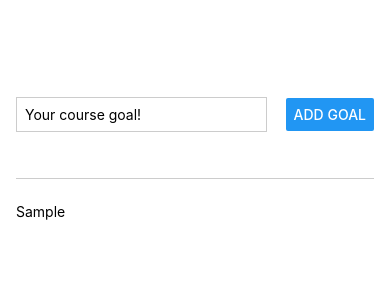
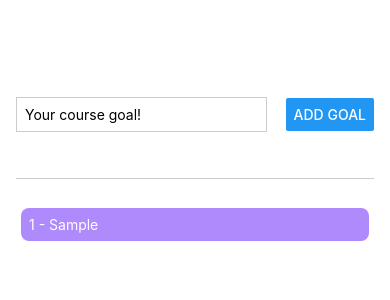
Before and after one commit to jmessi/react-native-goals-app, a React Native app: screen / in a window 390 px wide. Both pictures are taken after typing "Sample" into the empty fields and a click on the button "ADD GOAL". Shown: the top 300 px of the page. Built offline with nearby package versions, Linux system fonts and the light colour scheme.

Commit message:
added scrollview to make long list manageable

```diff
--- a/App.js
+++ b/App.js
@@ -1,5 +1,12 @@
 import { useState } from 'react';
-import { Button, StyleSheet, Text, TextInput, View } from 'react-native';
+import {
+	Button,
+	ScrollView,
+	StyleSheet,
+	Text,
+	TextInput,
+	View,
+} from 'react-native';
 
 export default function App() {
 	const [enteredGoalText, setEnteredGoalText] = useState('');
@@ -29,11 +36,19 @@ export default function App() {
 				<Button title='Add goal' onPress={addGoalHandler} />
 			</View>
 			<View style={styles.goalsContainer}>
-				{courseGoals.length ? (
-					courseGoals.map((goal, id) => <Text key={id}>{goal}</Text>)
-				) : (
-					<Text>Empty list</Text>
-				)}
+				<ScrollView>
+					{courseGoals.length ? (
+						courseGoals.map((goal, id) => (
+							<View key={id} style={styles.goalItem}>
+								<Text style={styles.goalItemText}>
+									{++id} - {goal}
+								</Text>
+							</View>
+						))
+					) : (
+						<Text>Empty list</Text>
+					)}
+				</ScrollView>
 			</View>
 		</View>
 	);
@@ -56,7 +71,7 @@ const styles = StyleSheet.create({
 	},
 	textInput: {
 		borderWidth: 1,
-		borderColor: '#cccccc',
+		borderColor: '#CCCCCC',
 		width: '70%',
 		marginRight: 8,
 		padding: 8,
@@ -64,4 +79,13 @@ const styles = StyleSheet.create({
 	goalsContainer: {
 		flex: 5,
 	},
+	goalItem: {
+		margin: 5,
+		padding: 8,
+		borderRadius: 8,
+		backgroundColor: '#ae8afd',
+	},
+	goalItemText: {
+		color: '#fff',
+	},
 });
```
